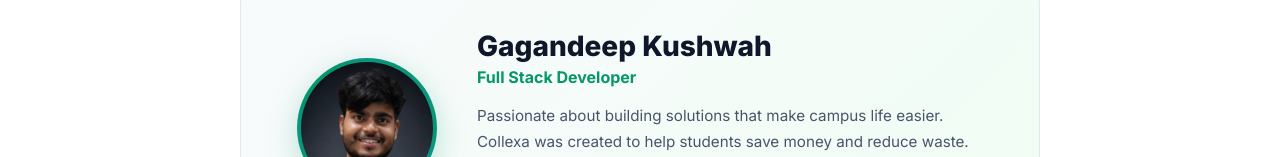
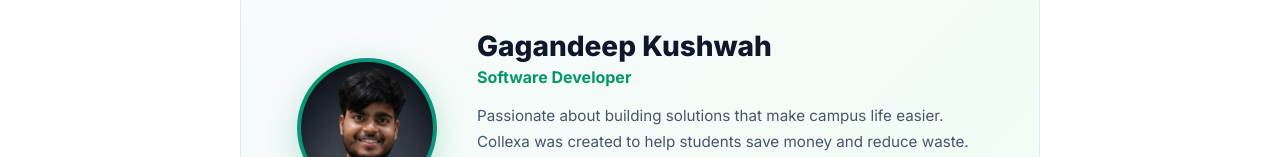
Before and after one commit to gagandeep-hub/Collexa, a React (Vite) app in the folder Frontend/: page / in a window 1280 px wide. Shown: the part 2714-2871 px from the top of the page. Built offline with nearby package versions, Linux system fonts and the light colour scheme; no server answers.

Commit message:
changed from fsd to sde

```diff
--- a/Frontend/src/pages/Home.jsx
+++ b/Frontend/src/pages/Home.jsx
@@ -183,7 +183,7 @@ const Home = () => {
                     </div>
                     <div className="developer-info">
                         <h3>Gagandeep Kushwah</h3>
-                        <p className="developer-role">Full Stack Developer</p>
+                        <p className="developer-role"> Software Developer</p>
                         <p className="developer-bio">
                             Passionate about building solutions that make campus life easier.
                             Collexa was created to help students save money and reduce waste.
```
